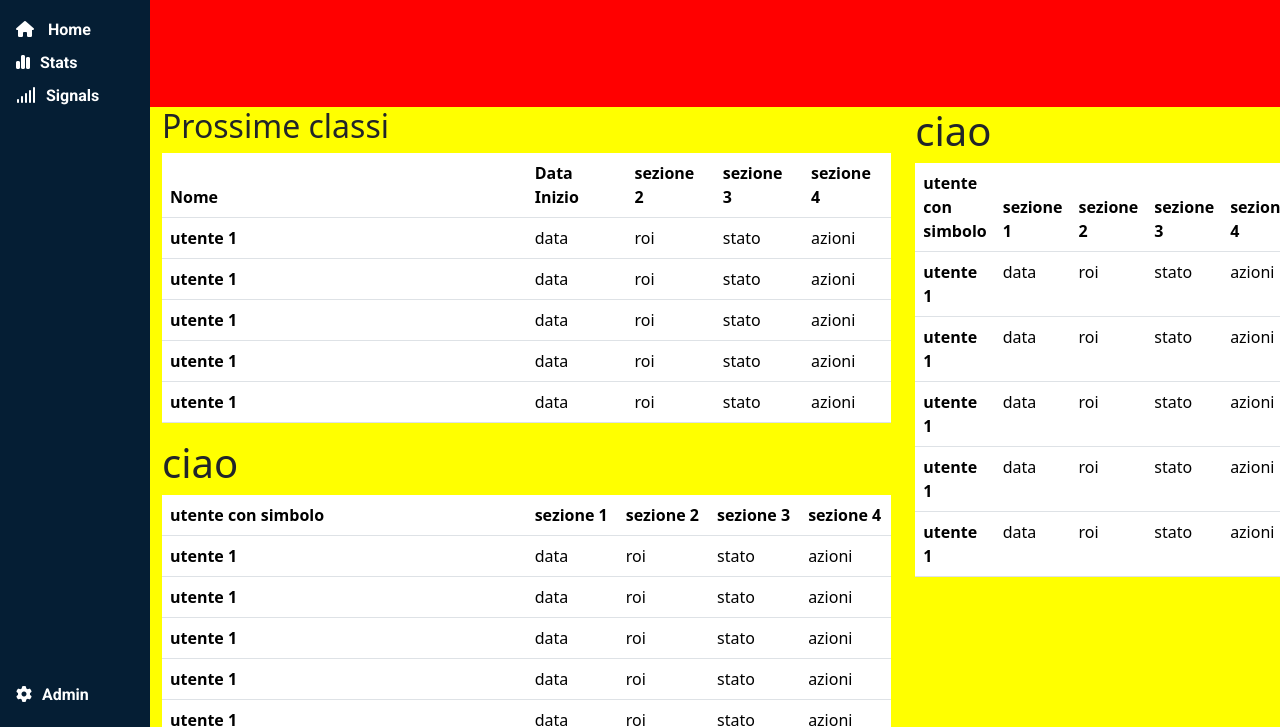
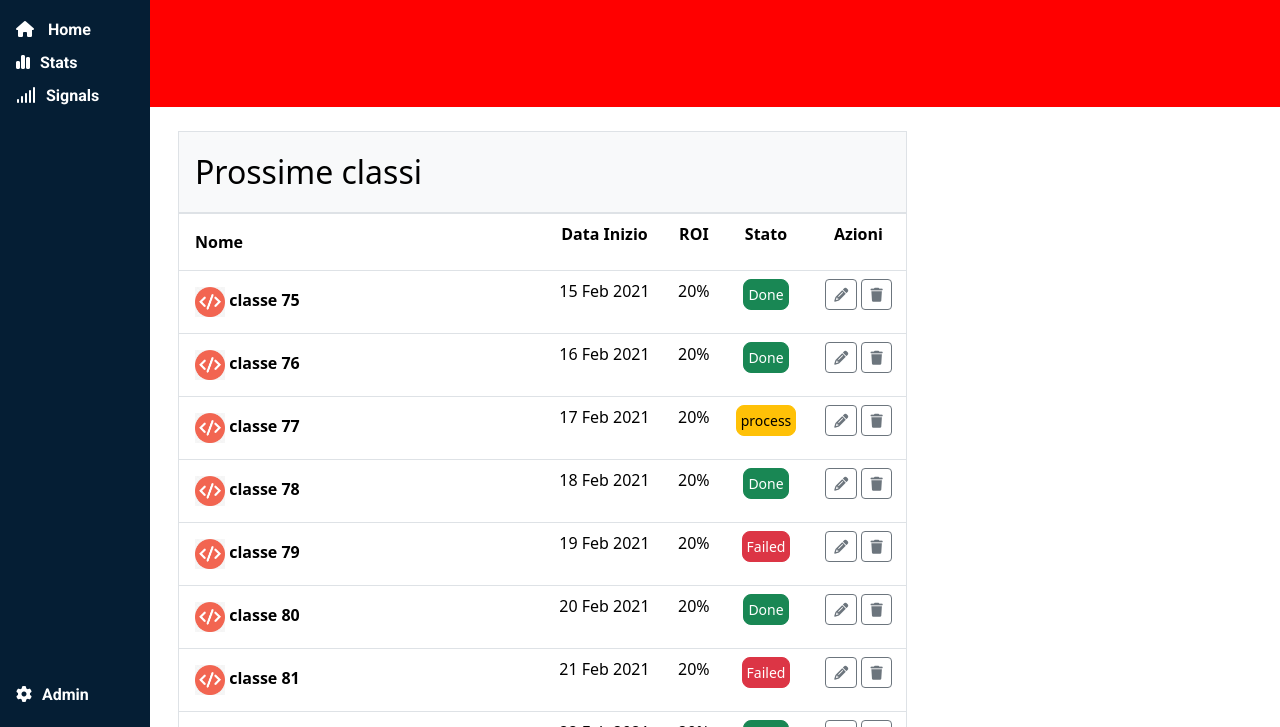
Before and after one commit to Matteo0421/html-css-bootstrap-dashboard, a plain HTML site: page index.html in a window 1280 px wide. Shown: the part 73-800 px from the top of the page. Drawn offline with nearby package versions, Linux system fonts and the light colour scheme.

Commit message:
[add]table

```diff
--- a/assets/css/style.css
+++ b/assets/css/style.css
@@ -76,7 +76,6 @@ header .tag-header i:last-child{
 /* CONTAINER-RIGHT */
 .container-right{
   width: calc(100% - 60px);
-  background-color: yellow;
   overflow: auto;
   height: calc(100vh - 70px);
 }
@@ -92,13 +91,10 @@ header .tag-header i:last-child{
 
 }
 
-.container-right .main-container-right .col-left{
+.table-img-first{
+  width: 30px;
 }
 
-
-.container-right .main-container-right .col-right{
-
-}
 /* /CONTAINER-RIGHT */
 
 
@@ -153,10 +149,13 @@ header .tag-header i:last-child{
 
     .container-right{
     width: calc(100% - 150px);
-    background-color: yellow;
     overflow: auto;
   }
 
-    /* /CONTAINER-RIGHT */
+  /* .small-none-first{
+    display: block;
+  } */
 
+
+      /* /CONTAINER-RIGHT */
 }
--- a/index.html
+++ b/index.html
@@ -81,178 +81,191 @@
     <div class="container-fluid">
       <div class="main-container-right">
         <div class="row">
-          <div class="col col-left col-12 col-md-8 ">
-            <table class="table">
-              <h2>Prossime classi</h2>
-            <thead>
+          <div class="col col-left col-12 col-md-12 col-lg-8 ">
+
+            <table class="table text-center border m-3 mt-4  ">
+
+              <caption class="caption-top border p-3 fs-2 text-black bg-body-tertiary ">Prossime classi</caption>
+
               <tr>
-                <th class="col-6 " scope="col">Nome</th>
-                <th scope="col">Data Inizio</th>
-                <th scope="col">sezione 2</th>
-                <th scope="col">sezione 3</th>
-                <th scope="col">sezione 4</th>
+                <th class="col-6 text-start p-3" >Nome</th>
+                <th  >Data Inizio</th>
+                <th >ROI</th>
+                <th>Stato</th>
+                <th>Azioni</th>
               </tr>
-            </thead>
+
             <tbody>
+
               <tr>
-                <th scope="row">utente 1</th>
-                <td >data</td>
-                <td>roi</td>
-                <td>stato</td>
-                <td>azioni</td>
+                <th  class="text-start p-3 ">
+                  <img class="table-img-first " src="assets/img/class-avatar.jpg" alt=""> classe 75
+                </th>
+                <td >15 Feb 2021</td>
+                <td >20%</td>
+                <td>
+                  <button class="btn btn-success btn-sm rounded-3 p-1">Done</button>
+                </td>
+                <td>
+                  <button class="btn btn-outline-secondary btn-sm  "><i class="fa-solid fa-pencil"></i></button>
+                  <button class="btn btn-outline-secondary  btn-sm "><i class="fa-solid fa-trash"></i></button>
+                </td>
               </tr>
 
               <tr>
-                <th scope="row">utente 1</th>
-                <td >data</td>
-                <td>roi</td>
-                <td>stato</td>
-                <td>azioni</td>
+                <th class="text-start p-3 ">
+                  <img class="table-img-first " src="assets/img/class-avatar.jpg" alt=""> classe 76
+                </th>
+                <td >16 Feb 2021</td>
+                <td >20%</td>
+                <td>
+                  <button class="btn btn-success btn-sm rounded-3 p-1">Done</button>
+                </td>
+                <td>
+                  <button class="btn btn-outline-secondary btn-sm  "><i class="fa-solid fa-pencil"></i></button>
+                  <button class="btn btn-outline-secondary  btn-sm "><i class="fa-solid fa-trash"></i></button>
+                </td>
               </tr>
 
               <tr>
-                <th scope="row">utente 1</th>
-                <td >data</td>
-                <td>roi</td>
-                <td>stato</td>
-                <td>azioni</td>
+                <th class="text-start p-3">
+                  <img class="table-img-first " src="assets/img/class-avatar.jpg" alt=""> classe 77
+                </th>
+                <td>17 Feb 2021</td>
+                <td >20%</td>
+                <td>
+                  <button class="btn btn-warning  btn-sm rounded-3 p-1">process</button>
+                </td>
+                <td>
+                  <button class="btn btn-outline-secondary btn-sm  "><i class="fa-solid fa-pencil"></i></button>
+                  <button class="btn btn-outline-secondary  btn-sm "><i class="fa-solid fa-trash"></i></button>
+                </td>
               </tr>
 
               <tr>
-                <th scope="row">utente 1</th>
-                <td >data</td>
-                <td>roi</td>
-                <td>stato</td>
-                <td>azioni</td>
+                <th class="text-start p-3  ">
+                  <img class="table-img-first " src="assets/img/class-avatar.jpg" alt=""> classe 78
+                </th>
+                <td >18 Feb 2021</td>
+                <td >20%</td>
+                <td>
+                  <button class="btn btn-success btn-sm rounded-3 p-1">Done</button>
+                </td>
+                <td>
+                  <button class="btn btn-outline-secondary btn-sm  "><i class="fa-solid fa-pencil"></i></button>
+                  <button class="btn btn-outline-secondary  btn-sm "><i class="fa-solid fa-trash"></i></button>
+                </td>
               </tr>
 
               <tr>
-                <th scope="row">utente 1</th>
-                <td >data</td>
-                <td>roi</td>
-                <td>stato</td>
-                <td>azioni</td>
+                <th  class="text-start p-3 ">
+                  <img class="table-img-first " src="assets/img/class-avatar.jpg" alt=""> classe 79
+                </th>
+                <td >19 Feb 2021</td>
+                <td>20%</td>
+                <td>
+                  <button class="btn btn-danger  btn-sm rounded-3 p-1">Failed</button>
+                </td>
+                <td>
+                  <button class="btn btn-outline-secondary btn-sm  "><i class="fa-solid fa-pencil"></i></button>
+                  <button class="btn btn-outline-secondary  btn-sm "><i class="fa-solid fa-trash"></i></button>
+                </td>
+              </tr>
+
+              <tr>
+                <th  class="text-start p-3">
+                  <img class="table-img-first " src="assets/img/class-avatar.jpg" alt=""> classe 80
+                </th>
+                <td class="small-none-first">20 Feb 2021</td>
+                <td class="small-none-second">20%</td>
+                <td>
+                  <button class="btn btn-success btn-sm rounded-3 p-1">Done</button>
+                </td>
+                <td>
+                  <button class="btn btn-outline-secondary btn-sm  "><i class="fa-solid fa-pencil"></i></button>
+                  <button class="btn btn-outline-secondary  btn-sm "><i class="fa-solid fa-trash"></i></button>
+                </td>
+              </tr>
+
+              <tr>
+                <th class="text-start p-3">
+                  <img class="table-img-first " src="assets/img/class-avatar.jpg" alt=""> classe 81
+                </th>
+                <td class="small-none-first">21 Feb 2021</td>
+                <td class="small-none-second">20%</td>
+                <td>
+                  <button class="btn btn-danger  btn-sm rounded-3 p-1">Failed</button>
+                </td>
+                <td>
+                  <button class="btn btn-outline-secondary btn-sm  "><i class="fa-solid fa-pencil"></i></button>
+                  <button class="btn btn-outline-secondary  btn-sm "><i class="fa-solid fa-trash"></i></button>
+                </td>
+              </tr>
+
+              <tr>
+                <th  class="text-start p-3">
+                  <img class="table-img-first " src="assets/img/class-avatar.jpg" alt=""> classe 82
+                </th>
+                <td >22 Feb 2021</td>
+                <td >20%</td>
+                <td>
+                  <button class="btn btn-success btn-sm rounded-3 p-1">Done</button>
+                </td>
+                <td>
+                  <button class="btn btn-outline-secondary btn-sm  "><i class="fa-solid fa-pencil"></i></button>
+                  <button class="btn btn-outline-secondary  btn-sm "><i class="fa-solid fa-trash"></i></button>
+                </td>
               </tr>
 
             </tbody>
             </table>
 
-            <table class="table">
-              <h1>ciao</h1>
-            <thead>
+            <table class="table border m-3 mt-4  ">
+
+              <caption class="caption-top border p-3 fs-2 text-black bg-body-tertiary ">F.A.Q</caption>
+
+
+              <tbody>
+
               <tr>
-                <th class="col-6 " scope="col">utente con simbolo</th>
-                <th scope="col">sezione 1</th>
-                <th scope="col">sezione 2</th>
-                <th scope="col">sezione 3</th>
-                <th scope="col">sezione 4</th>
-              </tr>
-            </thead>
-            <tbody>
-              <tr>
-                <th scope="row">utente 1</th>
-                <td >data</td>
-                <td>roi</td>
-                <td>stato</td>
-                <td>azioni</td>
+                <th  class="text-start p-3 col-9">
+                  Come aggiungere un nuovo studente?
+                </th>
+                <td class="col-3 text-end"><i class="fa-solid fa-chevron-down  me-3""></i></td>
+
               </tr>
 
               <tr>
-                <th scope="row">utente 1</th>
-                <td >data</td>
-                <td>roi</td>
-                <td>stato</td>
-                <td>azioni</td>
+                <th  class="text-start p-3 col-9">
+                  Come posso accedere alle informazioni del mio account?
+                </th>
+                <td class="col-3 text-end "><i class="fa-solid fa-chevron-down me-3"></i></td>
+
               </tr>
 
               <tr>
-                <th scope="row">utente 1</th>
-                <td >data</td>
-                <td>roi</td>
-                <td>stato</td>
-                <td>azioni</td>
+                <th  class="text-start p-3 col-9">
+                  Posso usare questa dashboard da mobile?
+                </th>
+                <td class="col-3 text-end  "><i class="fa-solid fa-chevron-down  me-3"  "></i></td>
+
               </tr>
 
-              <tr>
-                <th scope="row">utente 1</th>
-                <td >data</td>
-                <td>roi</td>
-                <td>stato</td>
-                <td>azioni</td>
-              </tr>
 
-              <tr>
-                <th scope="row">utente 1</th>
-                <td >data</td>
-                <td>roi</td>
-                <td>stato</td>
-                <td>azioni</td>
-              </tr>
 
             </tbody>
-          </table>
+            </table>
+
+          </div>
+
+
+          <div class="col col-right col-12 col-md-12 col-lg4 col-xl-4">
 
 
           </div>
-          <div class="col col-right col-12 col-md-4 ">
-            <table class="table">
-              <h1>ciao</h1>
-            <thead>
-              <tr>
-                <th class="col-6 " scope="col">utente con simbolo</th>
-                <th scope="col">sezione 1</th>
-                <th scope="col">sezione 2</th>
-                <th scope="col">sezione 3</th>
-                <th scope="col">sezione 4</th>
-              </tr>
-            </thead>
-            <tbody>
-              <tr>
-                <th scope="row">utente 1</th>
-                <td >data</td>
-                <td>roi</td>
-                <td>stato</td>
-                <td>azioni</td>
-              </tr>
-
-              <tr>
-                <th scope="row">utente 1</th>
-                <td >data</td>
-                <td>roi</td>
-                <td>stato</td>
-                <td>azioni</td>
-              </tr>
-
-              <tr>
-                <th scope="row">utente 1</th>
-                <td >data</td>
-                <td>roi</td>
-                <td>stato</td>
-                <td>azioni</td>
-              </tr>
-
-              <tr>
-                <th scope="row">utente 1</th>
-                <td >data</td>
-                <td>roi</td>
-                <td>stato</td>
-                <td>azioni</td>
-              </tr>
-
-              <tr>
-                <th scope="row">utente 1</th>
-                <td >data</td>
-                <td>roi</td>
-                <td>stato</td>
-                <td>azioni</td>
-              </tr>
-
-            </tbody>
-          </table>
-          </div>
 
         </div>
-      </div>
+    </div>
     </div>
 
   </div>
```
Also changed, not shown: 2 other files.
